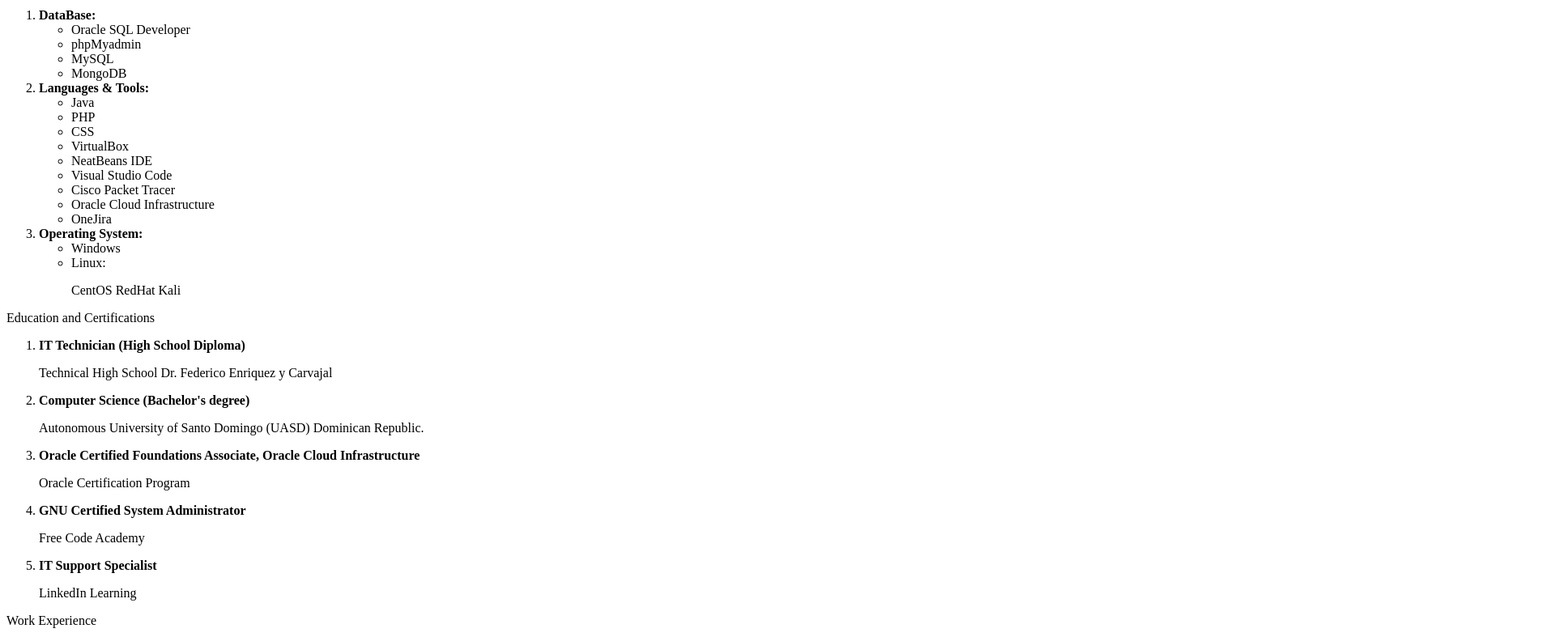
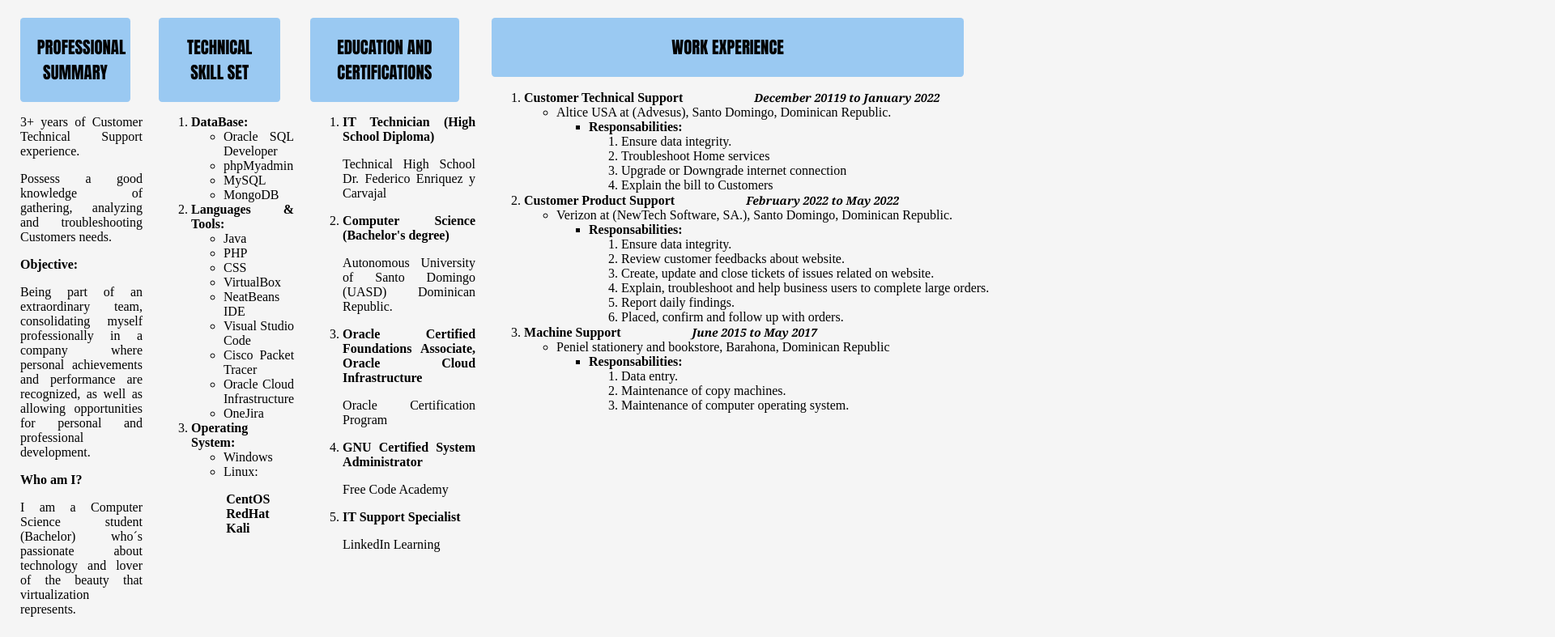
Before and after one commit to JosiasMB/Resume, a plain HTML site: page index.html in a window 1280 px wide. Shown: the part 422-1209 px from the top of the page at 81% size, 1920 px wide, since content can reach past the window. Drawn offline with Linux system fonts and the light colour scheme.

Commit message:
Fixed css link error

```diff
--- a/index.html
+++ b/index.html
@@ -5,7 +5,7 @@
     <meta http-equiv="X-UA-Compatible" content="IE=edge">
     <meta name="viewport" content="width=device-width, initial-scale=1.0">
     <title>Resume</title>
-    <link rel="stylesheet" href="assets/css/style copy.css">
+    <link rel="stylesheet" href="assets/css/style.css">
 </head>
 <body>
     <div class="main">
```
